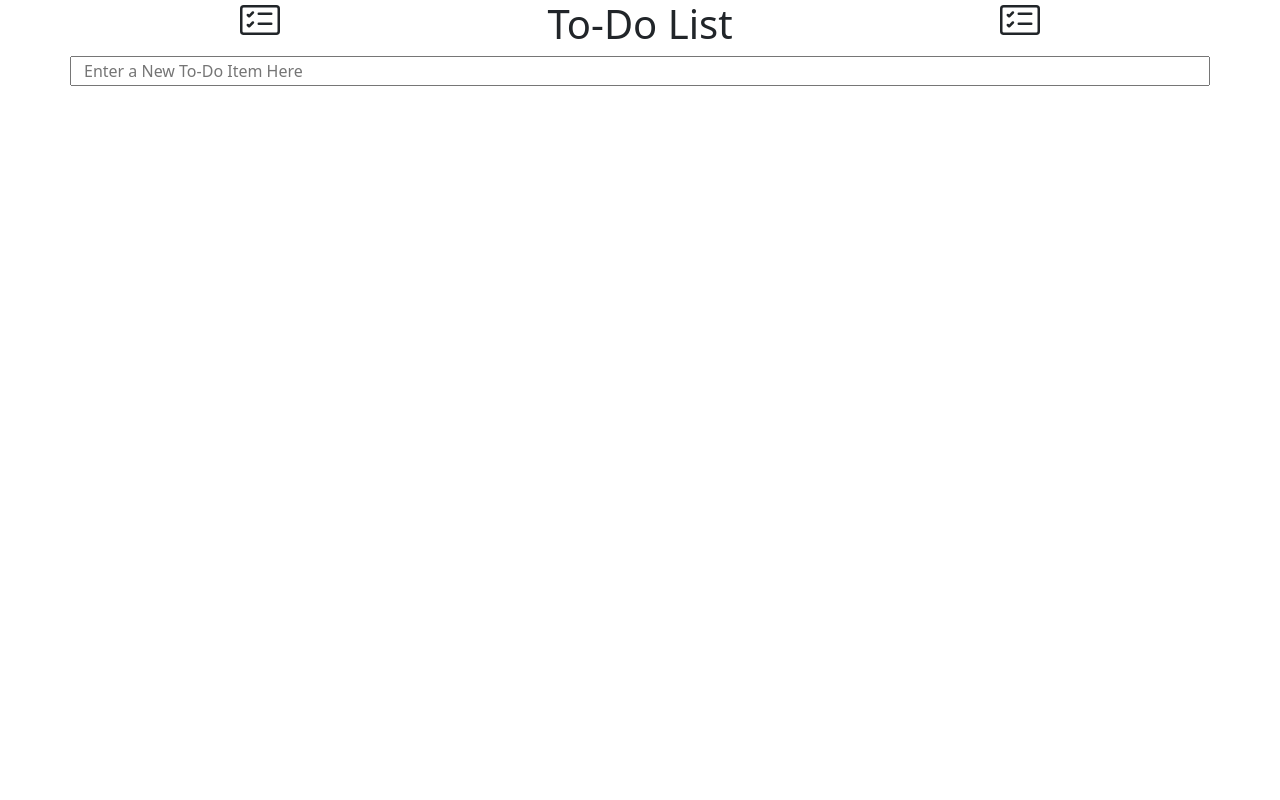
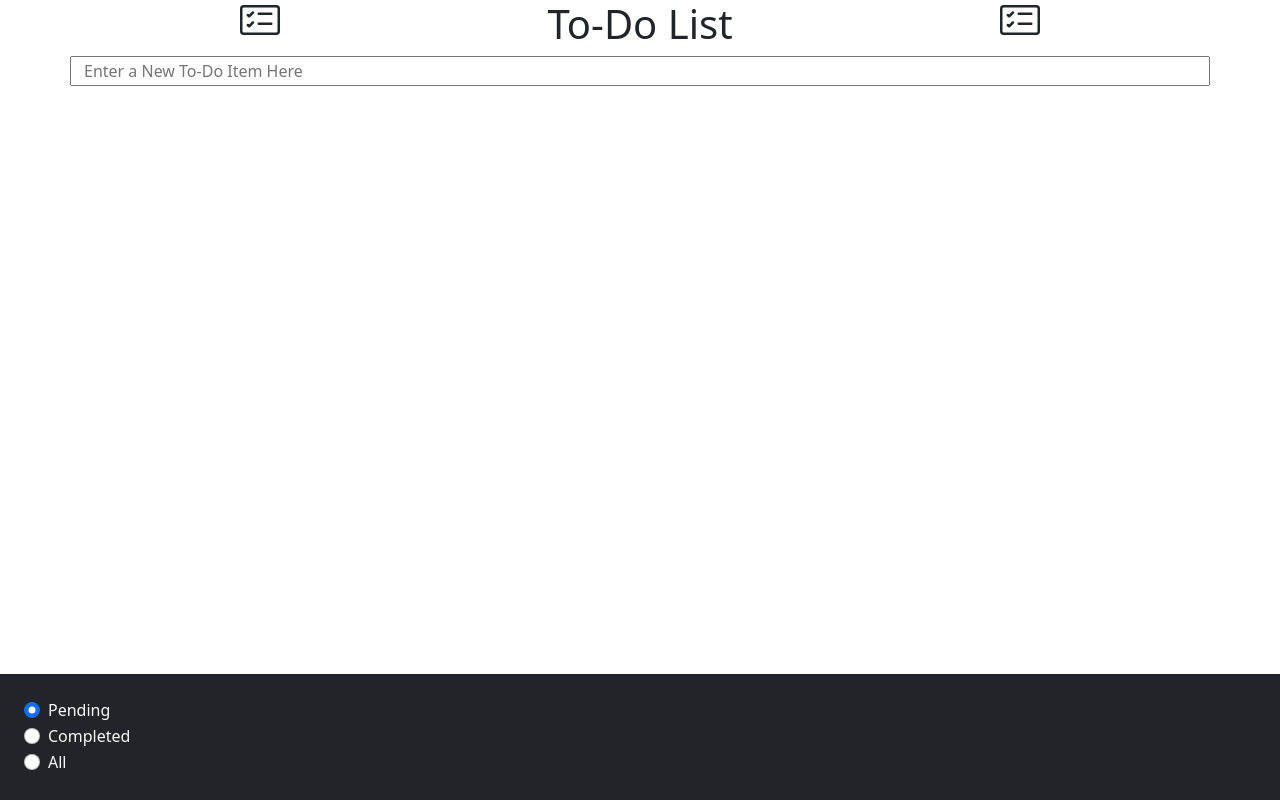
Before and after one commit to rdmullins/to-do-list, a React (Create React App) app in the folder todo/: page / in a window 1280 px wide. Built offline with nearby package versions, Linux system fonts and the light colour scheme.

Commit message:
Added Footer component

```diff
--- a/todo/src/App.js
+++ b/todo/src/App.js
@@ -3,6 +3,7 @@ import React, { useState, useEffect } from "react";
 import "bootstrap/dist/css/bootstrap.min.css";
 import Header from "./Header";
 import InputArea from "./InputArea";
+import Footer from "./Footer";
 
 function App() {
 
@@ -19,6 +20,7 @@ function App() {
         <div className="container">
             <Header />
             <InputArea />
+            <Footer />
         </div>
     )
 };
--- /dev/null
+++ b/todo/src/Footer.js
@@ -0,0 +1,64 @@
+function Footer (props) {
+
+    function handleRadioChange(viewChange) {
+        props.setView(viewChange);
+    }
+
+    return (
+        <div className="bg-dark text-light fixed-bottom p-4">
+            <div className="row">
+                <div className="col-4">
+
+                    <div class="form-check">
+                        <input
+                            class="form-check-input"
+                            type="radio"
+                            name="flexRadioDefault"
+                            id="pending" checked
+                        />
+                        <label
+                            class="form-check-label"
+                            for="pending"
+                        >
+                            Pending
+                        </label>
+                    </div>
+
+                    <div class="form-check">
+                        <input
+                            class="form-check-input"
+                            type="radio"
+                            name="flexRadioDefault"
+                            id="completed"
+                        />
+                        <label
+                            class="form-check-label"
+                            for="completed"
+                        >
+                            Completed
+                        </label>
+                    </div>
+
+                    <div class="form-check">
+                        <input
+                            class="form-check-input"
+                            type="radio"
+                            name="flexRadioDefault"
+                            id="all"
+                        />
+                        <label
+                            class="form-check-label"
+                            for="all"
+                        >
+                            All
+                        </label>
+                    </div>
+
+                </div>
+            </div>
+        </div>
+    )
+
+};
+
+export default Footer;
```
